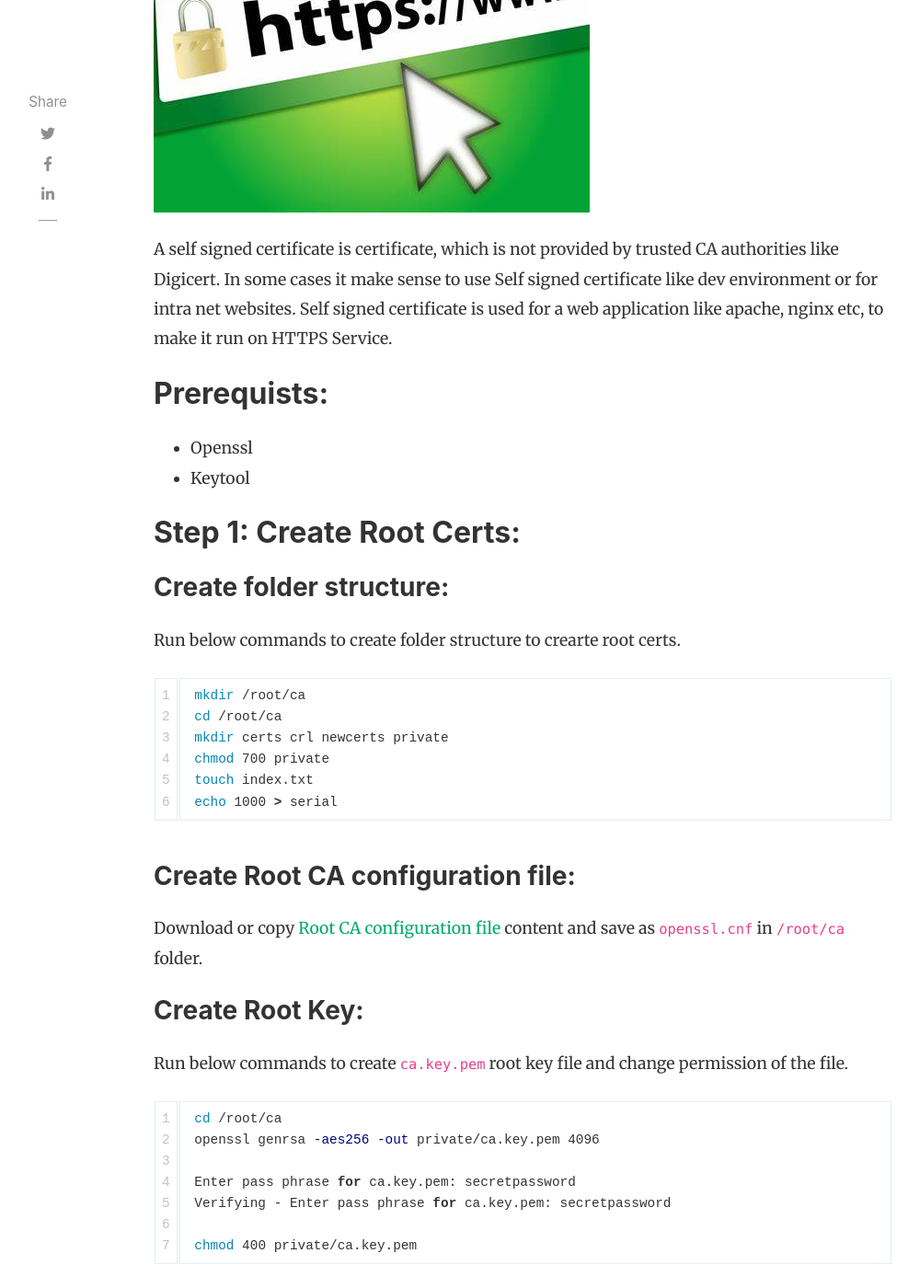
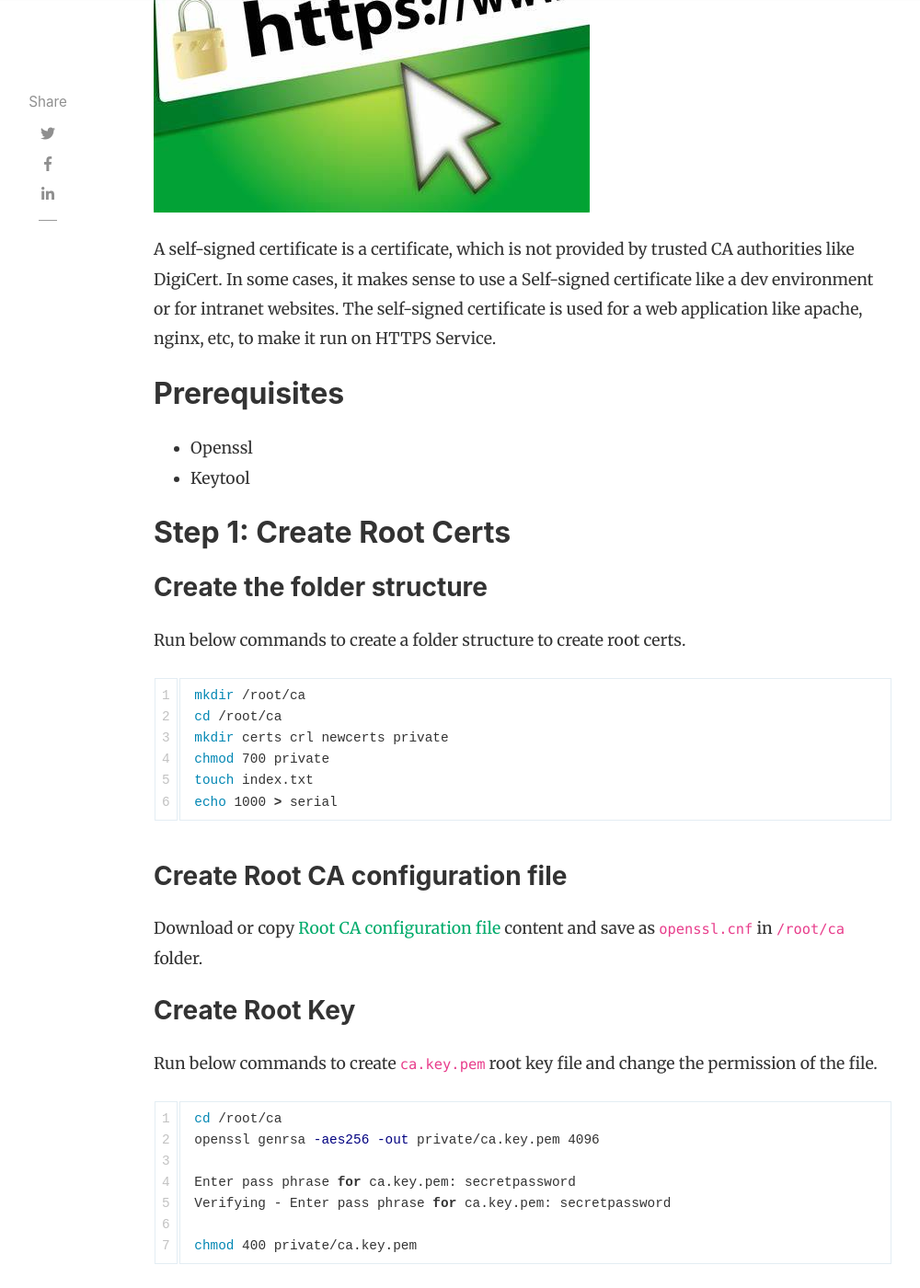
Before and after one commit to gskrscm/my-tech-blog, a Jekyll site: the page built from docs/_posts/2020-04-05-Self-Signed-Certifitcate.md, in a window 1280 px wide and 1400 px high, scrolled down 548 px. Shown: the whole window at 92% size, without its empty margins (118-1118 px from the left). Built offline with Jekyll 4.4.1, drawn with Linux system fonts in a browser that asks for light colours; nearby versions of some CDN libraries; comment, search, counter and statistics services are not loaded; some of the changed text lies outside the part shown.

````diff
--- a/docs/_posts/2020-04-05-Self-Signed-Certifitcate.md
+++ b/docs/_posts/2020-04-05-Self-Signed-Certifitcate.md
@@ -8,17 +8,18 @@ categories: Certificate
 image: assets/images/ssl.jpeg
 ---
 
-A self signed certificate is certificate, which is not provided by trusted CA authorities like Digicert. In some cases it make sense to use Self signed certificate like dev environment or for intra net websites. Self signed certificate is used for a web application like apache, nginx etc, to make it run on HTTPS Service.
+A self-signed certificate is a certificate, which is not provided by trusted CA authorities like DigiCert. In some cases, it makes sense to use a Self-signed certificate like a dev environment or for intranet websites. The self-signed certificate is used for a web application like apache, nginx, etc, to make it run on HTTPS Service.
 
-## Prerequists:
+## Prerequisites
+
 - Openssl
 - Keytool
 
-## Step 1: Create Root Certs:
+## Step 1: Create Root Certs
 
-### Create folder structure:
+### Create the folder structure
 
-Run below commands to create folder structure to crearte root certs.
+Run below commands to create a folder structure to create root certs.
 
 ```shell
  mkdir /root/ca
@@ -28,13 +29,14 @@ Run below commands to create folder structure to crearte root certs.
  touch index.txt
  echo 1000 > serial
 ```
-### Create Root CA configuration file:
+
+### Create Root CA configuration file
 
 Download or copy [Root CA configuration file]({{site.url}}/{{site.baseurl}}/files/root-ca-openssl.txt) content and save as `openssl.cnf` in `/root/ca` folder.
 
-### Create Root Key:
+### Create Root Key
 
-Run below commands to create `ca.key.pem` root key file and change permission of the file.
+Run below commands to create `ca.key.pem` root key file and change the permission of the file.
 
 ```shell
  cd /root/ca
@@ -71,18 +74,17 @@ Run below commands to create `ca.cert.pem` file.
  chmod 444 certs/ca.cert.pem
 ```
 
-
-### Verify the root certificate:
+### Verify the root certificate
 
 ```shell
  openssl x509 -noout -text -in certs/ca.cert.pem
 ```
 
-## Step 2: Create Intermediate Certs:
+## Step 2: Create Intermediate Certs
 
-### Create folder structure:
+### Create the folder structure
 
-Run below commands to create folder structure for intermediate certificate.
+Run below commands to create a folder structure for the intermediate certificate.
 
 ```shell
  mkdir /root/ca/intermediate
@@ -93,11 +95,12 @@ Run below commands to create folder structure for intermediate certificate.
  echo 1000 > serial
  echo 1000 > /root/ca/intermediate/crlnumber
 ```
-### Create Intermediate CA configuration file:
+
+### Create Intermediate CA configuration file
 
 Download or copy [Intermediate configuration file]({{site.url}}/{{site.baseurl}}/files/intermediate-ca-openssl.txt) content and save as `openssl.cnf` in `/root/ca/intermediate` folder.
 
-### Create Intermediate Key:
+### Create Intermediate Key
 
 Run below command to create `intermediate.key.pem` file.
 
@@ -112,7 +115,7 @@ Run below command to create `intermediate.key.pem` file.
  chmod 400 intermediate/private/intermediate.key.pem
 ```
 
-### Create Intermediate Certificate:
+### Create Intermediate Certificate
 
 Run below commands to create intermediate certificate request file i.e,`intermediate.csr.pem` and intermediate
 certificate file i.e, `intermediate.cert.pem`.
@@ -146,9 +149,10 @@ certificate file i.e, `intermediate.cert.pem`.
 
  chmod 444 intermediate/certs/intermediate.cert.pem
 ```
-### Verify the Intermediate certificate:
 
-With the help of below commands we can read and verify the content of `intermediate.cert.pem` file.
+### Verify the Intermediate certificate
+
+With the help of below commands, we can read and verify the content of `intermediate.cert.pem` file.
 
 ```shell
  openssl x509 -noout -text \
@@ -159,6 +163,7 @@ With the help of below commands we can read and verify the content of `intermedi
 
  intermediate.cert.pem: OK
 ```
+
 ### Create the certificate chain file
 
 Run below commands to create `ca-chain.cert.pem` file.
@@ -224,10 +229,9 @@ Run below commands to create `ca-chain.cert.pem` file.
 - www.example.com.key.pem
 - www.example.com.cert.pem
 
+### Step 4: Create a JKS file
 
-### Step 4: Create JKS file
-
-Above three files are used in below command to create `P12` and `JKS` key storage files.
+The above three files are used in the below command to create `P12` and `JKS` key storage files.
 
 ```shell
  cd intermediate
````
Also changed, not shown: other parts of docs/_posts/2020-04-05-Self-Signed-Certifitcate.md (+10 -12 lines), docs/_posts/2020-04-11-Jenkins-Installation-Docker.md (+41 -41 lines).
